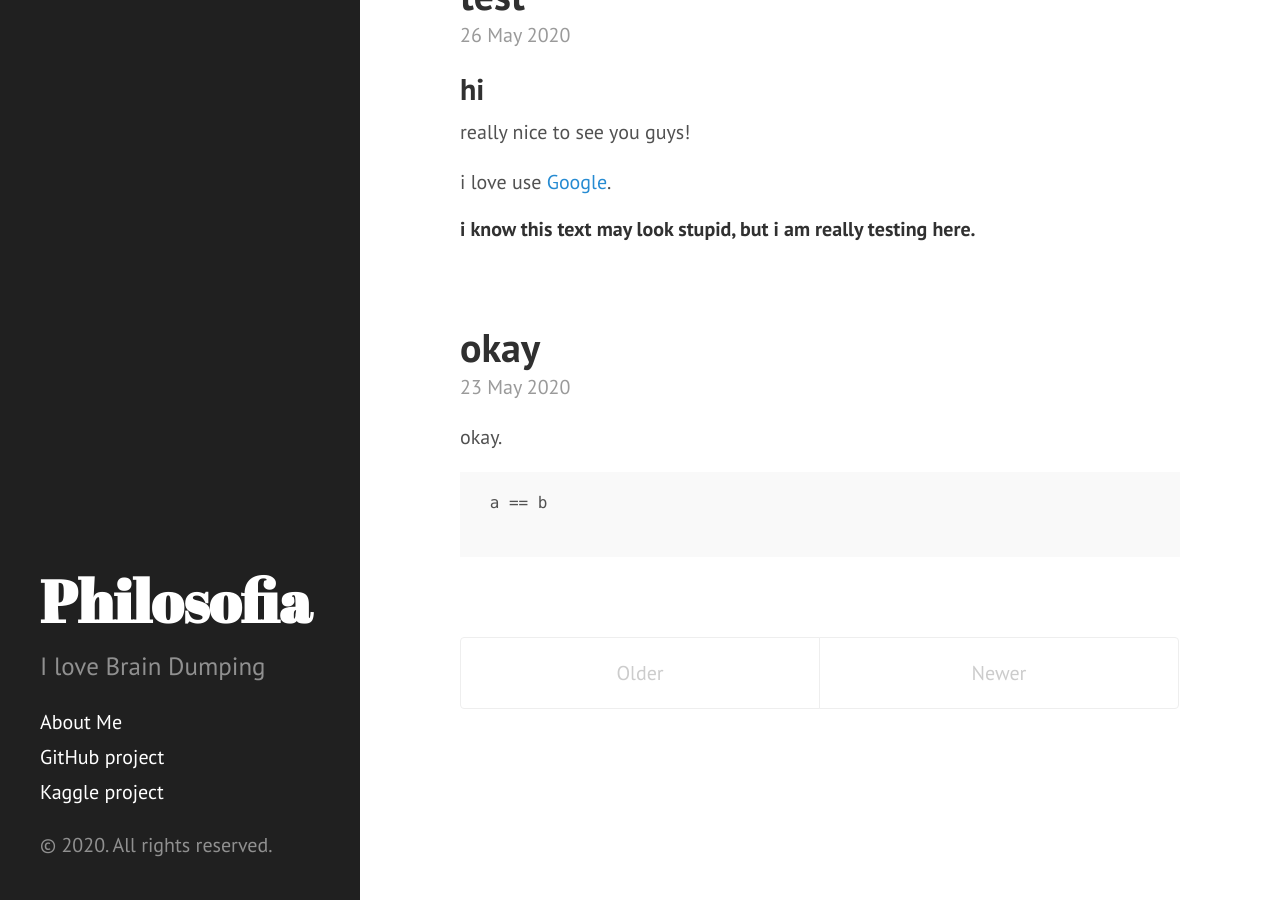
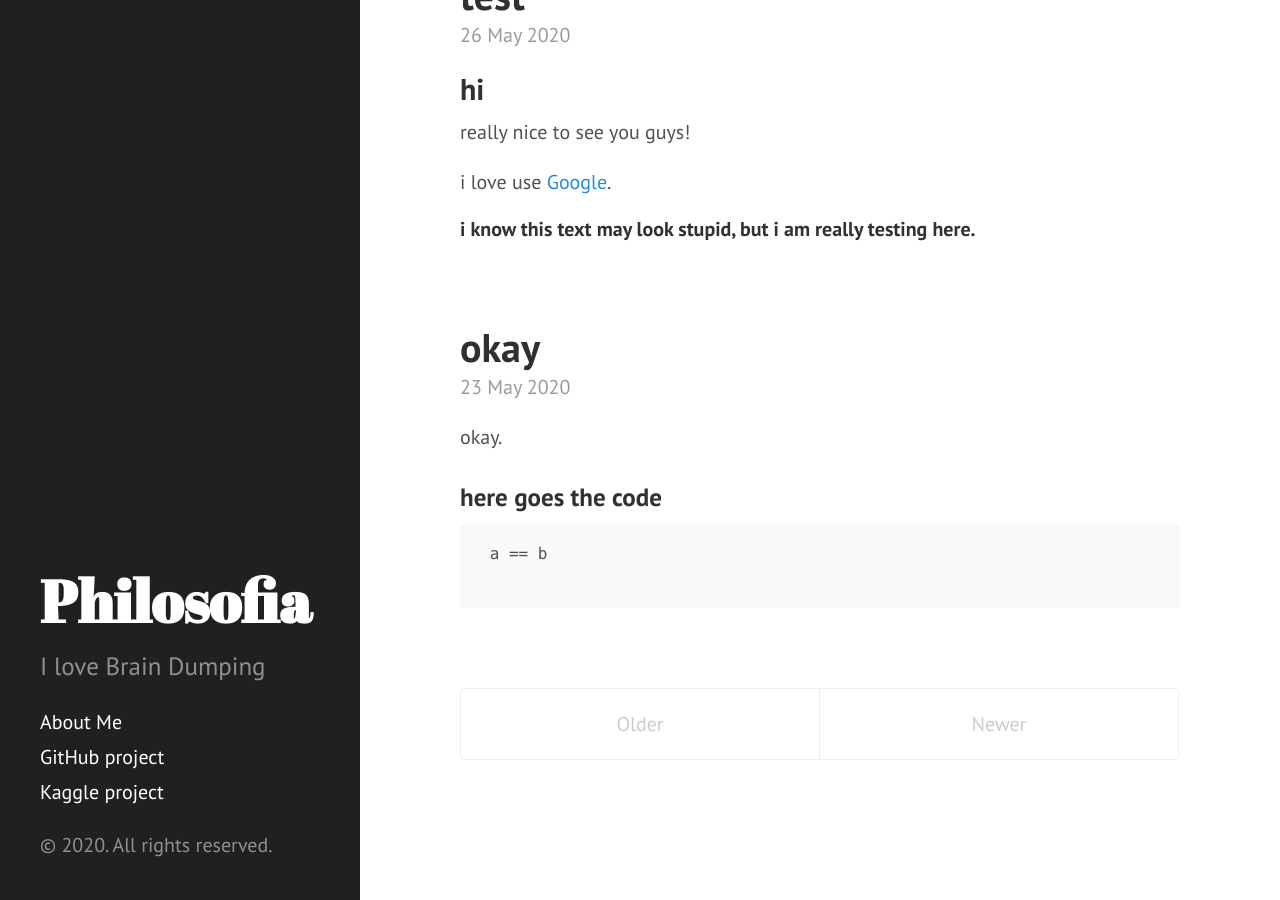
Before and after one commit to philosofia/philosofia.github.io, a Jekyll site: the page built from index.html, in a window 1280 px wide and 900 px high, scrolled down 668 px. Built offline with Jekyll 4.4.1, drawn with Linux system fonts in a browser that asks for light colours; the list of posts is cut into pages by our own code.

Commit message:
Update 2020-05-23-okay.md

```diff
--- a/_posts/2020-05-23-okay.md
+++ b/_posts/2020-05-23-okay.md
@@ -7,6 +7,6 @@ layout: post
 
 okay.
 
-
+### here goes the code
 <pre><code> a == b
 	</code></pre>
```
